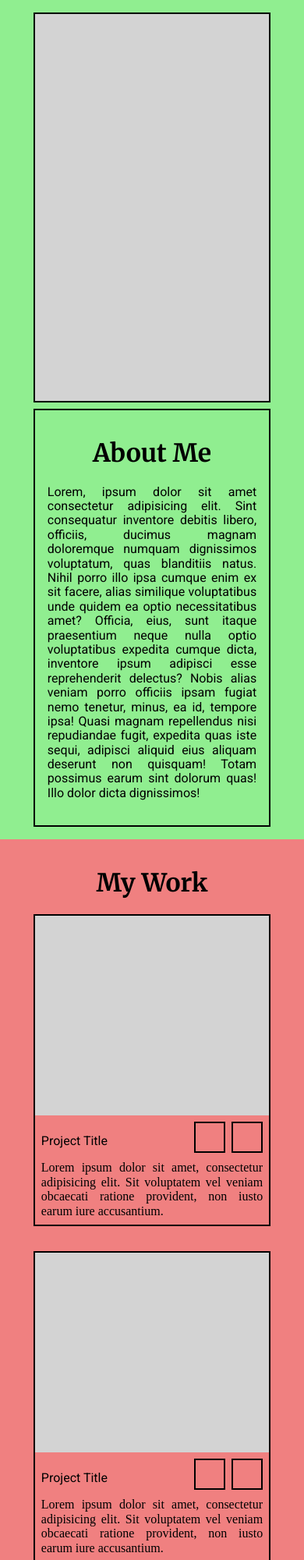
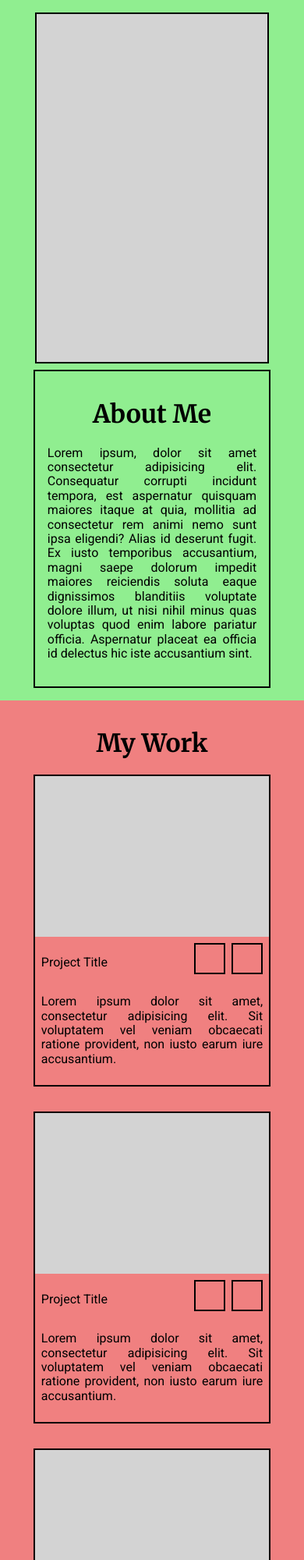
Before and after one commit to fahryanputra/portfolio, a website built with webpack: page src/templates/index.html in a window 390 px wide. Shown: the top 2000 px of the page at 78% size. Built offline with nearby package versions, Linux system fonts and the light colour scheme.

Commit message:
Make the page responsive

```diff
--- a/src/styles/style.css
+++ b/src/styles/style.css
@@ -22,6 +22,7 @@ p {
 .profile {
   background-color: lightgreen;
   display: flex;
+  flex-direction: column;
   align-items: center;
   justify-content: center;
   padding: 1rem;
@@ -31,21 +32,24 @@ p {
   display: flex;
   flex-direction: column;
   align-items: center;
+  justify-content: center;
   gap: 0.5rem;
-  width: 100%;
+  width: 85%;
 }
 
 .portrait {
+  display: flex;
+  align-items: center;
+  justify-content: center;
   border: 2px black solid;
   background-color: lightgray;
-  width: 85%;
-  height: 500px;
+  min-width: 300px;
+  min-height: 450px;
 }
 
 .about-me {
   border: 2px black solid;
   padding: 1rem;
-  width: 85%;
   text-align: justify;
 }
 
@@ -58,13 +62,14 @@ p {
   display: flex;
   flex-direction: column;
   align-items: center;
+  justify-content: center;
   padding: 1rem;
 }
 
 .card-container {
   display: grid;
-  grid-template-columns: 1fr;
-  row-gap: 2rem;
+  grid-template-columns: repeat(auto-fill, minmax(275px, 1fr));
+  gap: 2rem;
   width: 85%;
 }
 
@@ -122,3 +127,26 @@ footer {
   text-align: justify;
   width: 85%;
 }
+
+@media (max-width: 280px) {
+  .portrait {
+    min-width: 200px;
+    min-height: 350px;
+  }
+
+  .card-container {
+    display: flex;
+    flex-direction: column;
+    justify-content: center;
+  }
+}
+
+@media (min-width: 725px) {
+  .profile-container {
+    flex-direction: row;
+  }
+
+  .about-me {
+    max-height: 450px;
+  }
+}
--- a/src/templates/index.html
+++ b/src/templates/index.html
@@ -18,18 +18,14 @@
         <div class="about-me">
           <h1>About Me</h1>
           <p>
-            Lorem, ipsum dolor sit amet consectetur adipisicing elit. Sint
-            consequatur inventore debitis libero, officiis, ducimus magnam
-            doloremque numquam dignissimos voluptatum, quas blanditiis natus.
-            Nihil porro illo ipsa cumque enim ex sit facere, alias similique
-            voluptatibus unde quidem ea optio necessitatibus amet? Officia,
-            eius, sunt itaque praesentium neque nulla optio voluptatibus
-            expedita cumque dicta, inventore ipsum adipisci esse reprehenderit
-            delectus? Nobis alias veniam porro officiis ipsam fugiat nemo
-            tenetur, minus, ea id, tempore ipsa! Quasi magnam repellendus nisi
-            repudiandae fugit, expedita quas iste sequi, adipisci aliquid eius
-            aliquam deserunt non quisquam! Totam possimus earum sint dolorum
-            quas! Illo dolor dicta dignissimos!
+            Lorem ipsum, dolor sit amet consectetur adipisicing elit.
+            Consequatur corrupti incidunt tempora, est aspernatur quisquam
+            maiores itaque at quia, mollitia ad consectetur rem animi nemo sunt
+            ipsa eligendi? Alias id deserunt fugit. Ex iusto temporibus
+            accusantium, magni saepe dolorum impedit maiores reiciendis soluta
+            eaque dignissimos blanditiis voluptate dolore illum, ut nisi nihil
+            minus quas voluptas quod enim labore pariatur officia. Aspernatur
+            placeat ea officia id delectus hic iste accusantium sint.
           </p>
         </div>
       </div>
@@ -48,9 +44,11 @@
               </div>
             </div>
             <div class="description">
-              Lorem ipsum dolor sit amet, consectetur adipisicing elit. Sit
-              voluptatem vel veniam obcaecati ratione provident, non iusto earum
-              iure accusantium.
+              <p>
+                Lorem ipsum dolor sit amet, consectetur adipisicing elit. Sit
+                voluptatem vel veniam obcaecati ratione provident, non iusto
+                earum iure accusantium.
+              </p>
             </div>
           </div>
         </div>
@@ -65,9 +63,30 @@
               </div>
             </div>
             <div class="description">
-              Lorem ipsum dolor sit amet, consectetur adipisicing elit. Sit
-              voluptatem vel veniam obcaecati ratione provident, non iusto earum
-              iure accusantium.
+              <p>
+                Lorem ipsum dolor sit amet, consectetur adipisicing elit. Sit
+                voluptatem vel veniam obcaecati ratione provident, non iusto
+                earum iure accusantium.
+              </p>
+            </div>
+          </div>
+        </div>
+        <div class="card">
+          <div class="project-image"></div>
+          <div class="project-desc">
+            <div class="header">
+              <p>Project Title</p>
+              <div class="icons">
+                <div class="github-icon"></div>
+                <div class="demo-icon"></div>
+              </div>
+            </div>
+            <div class="description">
+              <p>
+                Lorem ipsum dolor sit amet, consectetur adipisicing elit. Sit
+                voluptatem vel veniam obcaecati ratione provident, non iusto
+                earum iure accusantium.
+              </p>
             </div>
           </div>
         </div>
```
Also changed, not shown: dist/index.bundle.js, dist/index.html.
